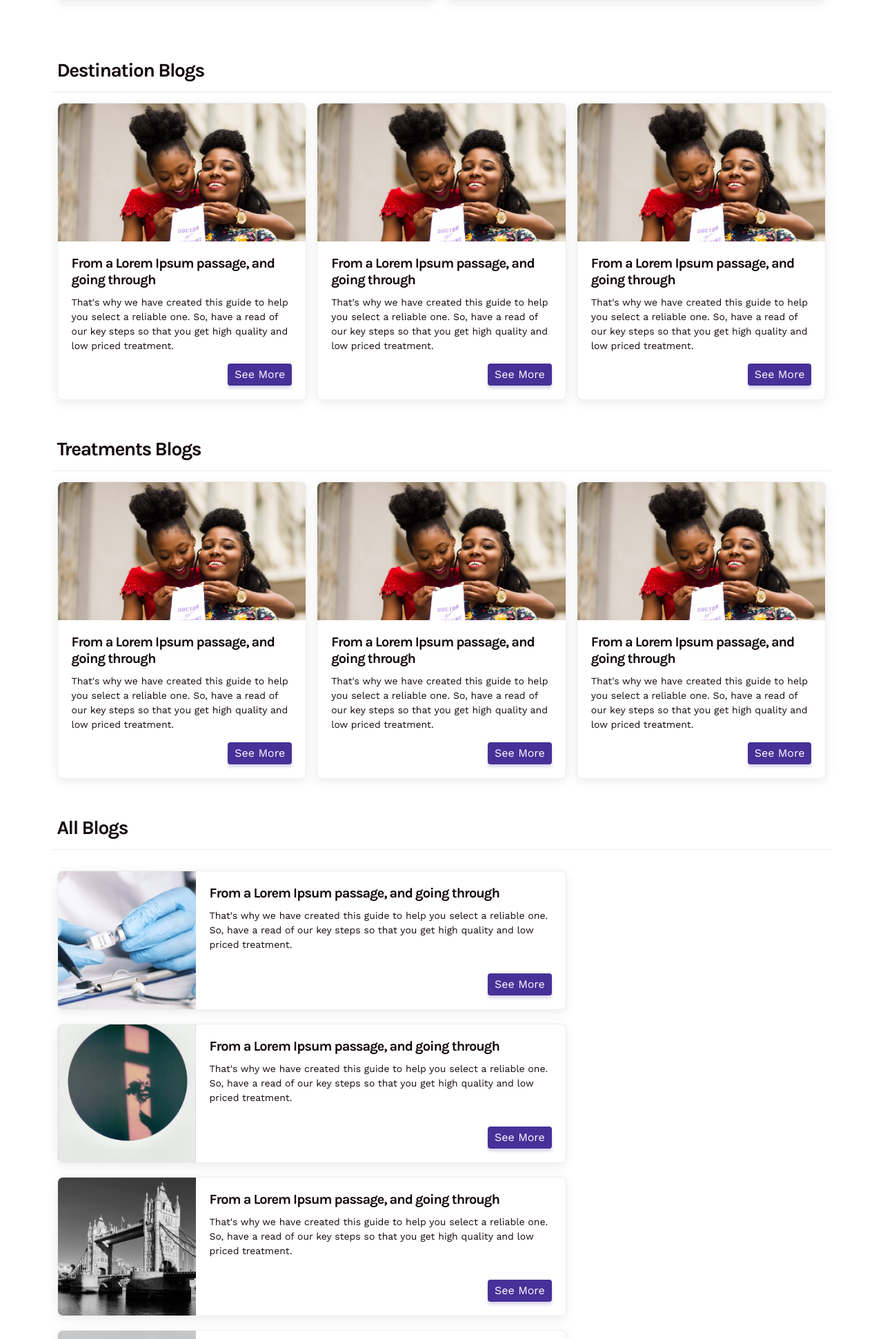
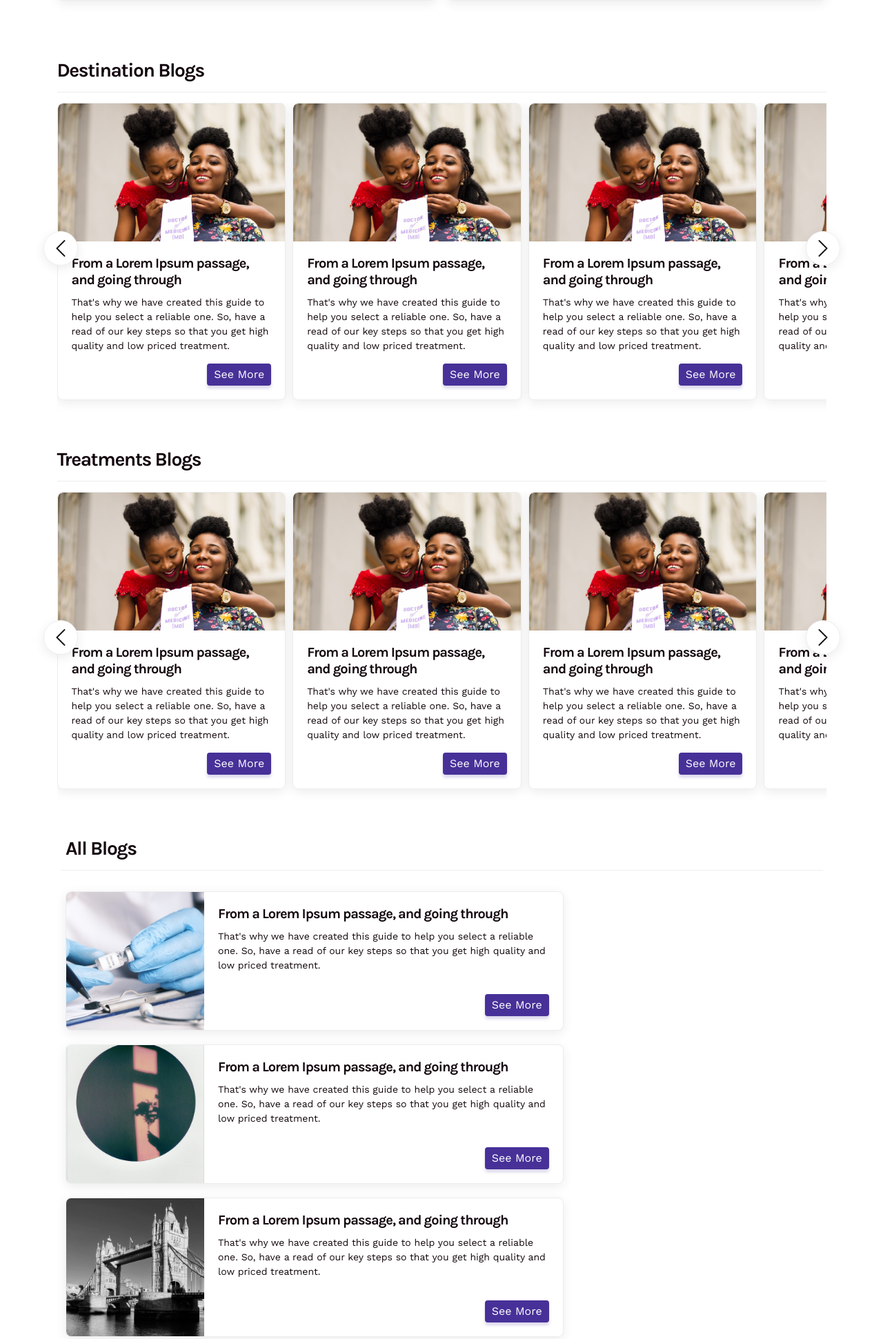
Before and after one commit to mandeepb29/medical-travel, a PHP site: page /blog.html in a window 1280 px wide. Shown: the part 1137-3078 px from the top of the page at 69% size. Run offline with PHP 8.4, Linux system fonts and the light colour scheme.

Commit message:
added owl carousel

```diff
--- a/blog.html
+++ b/blog.html
@@ -20,6 +20,8 @@
     <meta content="800" name="image:width" />
     <meta content="400" name="image:height" />
     <title>MyTripMed - Blogs</title>
+    <link rel="stylesheet" href="./vendors/owl-carousel/assets/owl.carousel.min.css">
+    <link rel="stylesheet" href="./vendors/owl-carousel/assets/owl.theme.default.min.css">
     <link rel="stylesheet" href="./css/style.css">
        <!-- Favicon Icon -->
        <link rel="shortcut icon" href="./img/favicon.png" type="image/x-icon" />
@@ -208,12 +210,13 @@
 
   <!--- Destination Blogs --->
 
-    <div class="row mt-5 pt-5 ">
+    <div class="mt-5 pt-5 ">
       <h3 class="text-dark heading-border">Destination Blogs</h3>
 
 
 
-      <div class="col-md-4 col-sm-6 mt-4">
+      <div class="owl-carousel owl-carousel-blogs mt-4">
+        <div class="item">
           <div class="blog-card blog-card-vertical">
             <img src="./img/blog-3.png" alt="blog-1" class="blog-image">
                     <div class="blog-content">
@@ -226,8 +229,7 @@
                   </div>
               </div>
         </div>
-
-              <div class="col-md-4 col-sm-6 mt-4">
+        <div class="item">
           <div class="blog-card blog-card-vertical">
             <img src="./img/blog-3.png" alt="blog-1" class="blog-image">
                     <div class="blog-content">
@@ -240,7 +242,33 @@
                   </div>
               </div>
         </div>
-                      <div class="col-md-4 col-sm-6 mt-4">
+        <div class="item">
+          <div class="blog-card blog-card-vertical">
+            <img src="./img/blog-3.png" alt="blog-1" class="blog-image">
+                    <div class="blog-content">
+              <h5>From a Lorem Ipsum passage, and going through</h5>
+                  <p class="p-sm">That's why we have created this guide to help you select a reliable one.
+                      So, have a read of our key steps so that you get high quality and low priced treatment.</p>
+                          <div class="d-grid gap-2 d-md-flex justify-content-end pt-4">
+                        <a class="btn btn-sm btn-primary" href="./blog-post.html" type="button">See More</a>
+                      </div>
+                  </div>
+              </div>
+        </div>
+        <div class="item">
+          <div class="blog-card blog-card-vertical">
+            <img src="./img/blog-3.png" alt="blog-1" class="blog-image">
+                    <div class="blog-content">
+              <h5>From a Lorem Ipsum passage, and going through</h5>
+                  <p class="p-sm">That's why we have created this guide to help you select a reliable one.
+                      So, have a read of our key steps so that you get high quality and low priced treatment.</p>
+                          <div class="d-grid gap-2 d-md-flex justify-content-end pt-4">
+                        <a class="btn btn-sm btn-primary" href="./blog-post.html" type="button">See More</a>
+                      </div>
+                  </div>
+              </div>
+        </div>
+        <div class="item">
           <div class="blog-card blog-card-vertical">
             <img src="./img/blog-3.png" alt="blog-1" class="blog-image">
                     <div class="blog-content">
@@ -259,9 +287,10 @@
 
 <!--- Treatments Blogs --->
 
-          <div class="row mt-5 mb-5">
+          <div class="mt-5 mb-5">
             <h3 class="text-dark heading-border">Treatments Blogs</h3>
-            <div class="col-md-4 col-sm-6 mt-4">
+            <div class="owl-carousel owl-carousel-blogs mt-4">
+              <div class="item">
                 <div class="blog-card blog-card-vertical">
                   <img src="./img/blog-3.png" alt="blog-1" class="blog-image">
                           <div class="blog-content">
@@ -274,7 +303,7 @@
                         </div>
                     </div>
               </div>
-                    <div class="col-md-4 col-sm-6 mt-4">
+              <div class="item">
                 <div class="blog-card blog-card-vertical">
                   <img src="./img/blog-3.png" alt="blog-1" class="blog-image">
                           <div class="blog-content">
@@ -287,7 +316,7 @@
                         </div>
                     </div>
               </div>
-                            <div class="col-md-4 col-sm-6 mt-4">
+              <div class="item">
                 <div class="blog-card blog-card-vertical">
                   <img src="./img/blog-3.png" alt="blog-1" class="blog-image">
                           <div class="blog-content">
@@ -296,6 +325,33 @@
                             So, have a read of our key steps so that you get high quality and low priced treatment.</p>
                                 <div class="d-grid gap-2 d-md-flex justify-content-end pt-4">
                               <a class="btn btn-sm btn-primary" href="./blog-post.html" type="button">See More</a>
+                            </div>
+                        </div>
+                    </div>
+              </div>
+              <div class="item">
+                <div class="blog-card blog-card-vertical">
+                  <img src="./img/blog-3.png" alt="blog-1" class="blog-image">
+                          <div class="blog-content">
+                    <h5>From a Lorem Ipsum passage, and going through</h5>
+                        <p class="p-sm">That's why we have created this guide to help you select a reliable one.
+                            So, have a read of our key steps so that you get high quality and low priced treatment.</p>
+                                <div class="d-grid gap-2 d-md-flex justify-content-end pt-4">
+                              <a class="btn btn-sm btn-primary" href="./blog-post.html" type="button">See More</a>
+                            </div>
+                        </div>
+                    </div>
+              </div>
+              <div class="item">
+                <div class="blog-card blog-card-vertical">
+                  <img src="./img/blog-3.png" alt="blog-1" class="blog-image">
+                          <div class="blog-content">
+                    <h5>From a Lorem Ipsum passage, and going through</h5>
+                        <p class="p-sm">That's why we have created this guide to help you select a reliable one.
+                            So, have a read of our key steps so that you get high quality and low priced treatment.</p>
+                                <div class="d-grid gap-2 d-md-flex justify-content-end pt-4">
+                              <a class="btn btn-sm btn-primary" href="./blog-post.html" type="button">See More</a>
+                            </div>
                         </div>
                     </div>
               </div>
@@ -570,6 +626,7 @@
 
 <script src="https://cdn.jsdelivr.net/npm/bootstrap@5.0.2/dist/js/bootstrap.bundle.min.js" integrity="sha384-MrcW6ZMFYlzcLA8Nl+NtUVF0sA7MsXsP1UyJoMp4YLEuNSfAP+JcXn/tWtIaxVXM" crossorigin="anonymous"></script>
 <script src="https://ajax.googleapis.com/ajax/libs/jquery/3.6.0/jquery.min.js"></script>
+<script src="./vendors/owl-carousel/owl.carousel.min.js"></script>
 <script src="https://unpkg.com/feather-icons"></script>
 <script src="./vendors/owl-carousel/owl.carousel.min.js"></script>
 <script src="./js/main.js"></script>
--- a/css/style.css
+++ b/css/style.css
@@ -202,6 +202,9 @@
     margin-bottom: 0;
     color: #14080E; }
 
+.owl-carousel .owl-stage {
+  padding-left: 0 !important; }
+
 .badge {
   padding: 0.8rem 1.4rem;
   background-color: #D1C9EE;
@@ -315,7 +318,8 @@
     align-items: center;
     justify-content: center;
     box-shadow: 0px 4px 16px 0px rgba(0, 0, 0, 0.08);
-    border: 1px solid #EDEDED; }
+    border: 1px solid #EDEDED;
+    background-color: #ffffff; }
     .btn-icon img, .btn-icon svg {
       width: 2.4rem;
       height: 2.4rem; }
@@ -343,6 +347,22 @@
   @media (max-width: 47.99em) {
     .input-btn {
       font-size: 1.8rem; } }
+
+.owl-carousel .btn-icon {
+  position: absolute;
+  top: 40%; }
+  .owl-carousel .btn-icon.prev {
+    left: 0;
+    transform: translateX(-40%); }
+    @media (max-width: 47.99em) {
+      .owl-carousel .btn-icon.prev {
+        transform: translateX(0%); } }
+  .owl-carousel .btn-icon.next {
+    right: 0;
+    transform: translateX(40%); }
+    @media (max-width: 47.99em) {
+      .owl-carousel .btn-icon.next {
+        transform: translateX(0%); } }
 
 .blog-card {
   display: grid;
--- a/js/main.js
+++ b/js/main.js
@@ -31,3 +31,59 @@
 // $(document).ready(function(){
 //   $('.owl-carousel').owlCarousel();
 // });
+$(document).ready(function(){
+  $("#owl-carousel-image").owlCarousel({
+    loop:false,
+    margin:10,
+    items:1,
+    nav:true,
+    dots:false,
+    navElement:'div',
+    navText: [
+      `<button type="button" id="lg-prev-1" aria-label="Previous slide" class="lg-prev lg-icon" style="opacity:1;left:0;transform:translateX(-1rem)">  </button>`,
+      `<button type="button" id="lg-next-1" aria-label="Next slide" class="lg-next lg-icon"  style="opacity:1;right:0;transform:translateX(1rem)">  </button>`],
+  });
+
+
+  $(".owl-carousel-blogs").owlCarousel({
+    loop:false,
+    margin:10,
+    items:3,
+    stagePadding:40,
+    nav:true,
+    dots:false,
+    navElement:'button',
+    navText: [
+      ` <a class="btn-icon prev">
+      <img src="./img/prev.png" alt="prev">
+    </a>`,
+      ` <a class="btn-icon next">
+      <img src="./img/next.png" alt="prev">
+    </a>`],
+      responsive : {
+        // breakpoint from 0 up
+        0 : {
+          items:1,
+          stagePadding:0
+        },
+
+        480 : {
+          items:1,
+          stagePadding:50
+        },
+        781 : {
+          items:2,
+          stagePadding:50
+        },
+        900 : {
+          items:3,
+          stagePadding:20
+        },
+        1100 : {
+          items:3,
+          stagePadding:50
+        }
+      }
+    });
+
+  });
--- a/sass/base/_utils.scss
+++ b/sass/base/_utils.scss
@@ -31,3 +31,7 @@
         color: $brand-dark;
     }
 }
+
+.owl-carousel .owl-stage{
+    padding-left: 0 !important;
+}
--- a/sass/components/_button.scss
+++ b/sass/components/_button.scss
@@ -119,6 +119,7 @@
        @include flex-center;
         box-shadow: $shadow-sm;
         border: 1px solid $border-grey;
+        background-color: $color-white;
         img,svg{
             width: 2.4rem;
             height: 2.4rem;
@@ -159,3 +160,25 @@
         font-size: 1.8rem;
     }
 }
+
+.owl-carousel{
+    .btn-icon{
+        position: absolute;
+        top: 40%;
+        &.prev{
+            left: 0;
+            transform: translateX(-40%);
+
+            @include res(sm){
+                transform: translateX(0%);
+            }
+        }
+        &.next{
+            right: 0;
+            transform: translateX(40%);
+            @include res(sm){
+                transform: translateX(0%);
+            }
+        }
+    }
+}
--- a/sass/pages/_clinic-page.scss
+++ b/sass/pages/_clinic-page.scss
@@ -111,3 +111,77 @@
           text-align: center;
       }
   }
+  .gallery-2{
+    background-color: #000;
+    padding: 2rem 3rem;
+    overflow: hidden;
+    height: 41.7rem;
+    position: relative;
+
+    @include res(md){
+        height: 38rem;
+    }
+
+    @include res(sm){
+        height: 36rem;
+    }
+
+  }
+  .before-after-container{
+     display: grid;
+     gap: 1rem;
+     grid-template-columns: 1fr 1fr;
+  }
+
+  .before-img, .after-img{
+    img{
+        height: 37.5rem;
+        width: 100%;
+        object-fit: cover;
+        object-position: center;
+
+        @include res(md){
+            height: 34rem;
+        }
+
+        @include res(sm){
+            height: 32rem;
+        }
+    }
+
+    &::before{
+        position: absolute;
+        bottom:1rem;
+        background-color: rgba($brand-dark, 0.4);
+        color: #fff;
+        border-radius: 4px;
+        padding: 6px;
+        font-size: 1.4rem;
+    }
+  }
+
+  .before-img{
+      &::before{
+          content: "Before";
+          left: 1rem;
+      }
+  }
+
+  .after-img{
+    &::before{
+        content: "After";
+        right: 1rem;
+    }
+}
+
+// .before-after-container {
+//     .lg-prev, .lg-next{
+//         opacity: 1 !important;
+//     }
+//     .lg-prev{
+//         left: 0 !important;
+//     }
+//     .lg-next{
+//         right: 0 !important;
+//     }
+// }
```
Also changed, not shown: other parts of css/style.css (+47 -0 lines), add-clinic.html (+9 -22 lines), clinic-page.html (+41 -4 lines), js/lighthouse-config.js (+8 -80 lines), img/next.png (added), img/prev.png (added). Lines whose indentation alone changed are shown as unchanged.
